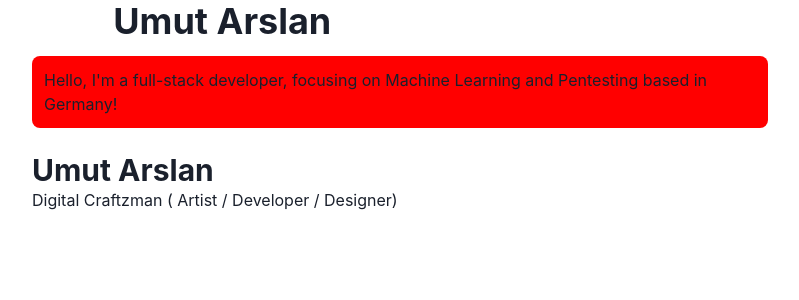
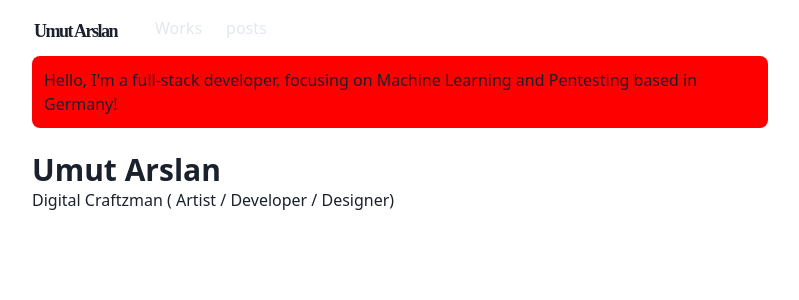
Before and after one commit to uarslan-git/portfolio, a Next.js app: page / in a window 1280 px wide. Shown: the top 300 px of the page, without its empty margins (240-1039 px from the left). Built offline with nearby package versions, Linux system fonts and the light colour scheme.

Commit message:
add navigation & base layout

```diff
--- a/components/layouts/main.js
+++ b/components/layouts/main.js
@@ -2,16 +2,18 @@ import { Box, Container } from "@chakra-ui/react";
 import Head from "next/head";
 import React from "react";
 import Navbar from "../navbar.js";
+import { useRouter } from "next/router.js";
 
 const Main = ({children, router}) => {
+    const {asPath} = useRouter
     return (
         <Box as="main" pb={8}>
             <Head>
-                <meta name="viewport" content="width=device-width"/>
+                <meta name="viewport" content="width=device-width, initial-scale=1"/>
                 <title>Umut Arslan - Home Page</title>
             </Head>
 
-            <Navbar/>
+            <Navbar path={asPath}/>
 
             <Container maxW="container.md" pt={14}>
                 {children}
--- a/components/logo.js
+++ b/components/logo.js
@@ -1,16 +1,33 @@
-import styled from "@emotion/styled";
-import { Link, Text } from "@chakra-ui/layout";
+import styled from "@emotion/styled"
+import { Link, Text } from "@chakra-ui/layout"
+import { useColorModeValue } from "@chakra-ui/system"
+import { M_PLUS_Rounded_1c } from "next/font/google";
 
 const LogoBox = styled.span`
+    font-weight: bold;
+    font-size: 18px;
+    display: inline-flex;
+    align-items: center;
+    height: 30px;
+    line-height: 20px;
+    padding: 10px;
+
+    &:hover img {
+        transform: rotate(20deg);
+    }
 `
 
 const Logo = () => {
-    const footPrintImg = `Image`;
+    const footPrintImg = `Image`
 
     return (
         <Link href="/">
             <LogoBox>
-                <Text>
+                <Text
+                    color={useColorModeValue("gray.800", "whiteAlpha.900")}
+                    fontFamily={"M_PLUS_Rounded_1c"}
+                    fontWeight={"bold"}
+                >
                     Umut Arslan
                 </Text>
             </LogoBox>
--- a/components/navbar.js
+++ b/components/navbar.js
@@ -1,9 +1,20 @@
-import { Box, Container, Flex, Heading } from "@chakra-ui/layout"
+import { Box, Container, Flex, Heading, Link, Stack } from "@chakra-ui/layout"
 import { useColorModeValue } from "@chakra-ui/color-mode"
-import Logo from "./logo.js";
+import Logo from "./logo.js"
 
 const LinkItem = ({ href, path, children }) => {
-    return <Link href={href}>{children}</Link>
+    const active = path === href
+    const inactiveColor = useColorModeValue("gray.200", "whiteAlpha.900")
+    return (
+        <Link
+            p={2}
+            bg={active ? "glassTeal" : undefined}
+            color={active ? "#202023" : inactiveColor}
+            href={href}
+        >
+            {children}
+        </Link>
+    )
 }
 
 const Navbar = (props) => {
@@ -14,16 +25,38 @@ const Navbar = (props) => {
             position={"fixed"}
             w="100%"
             bg={useColorModeValue("#ffffff40", "#20202380")}
-            style={{backdropFilter: 'blur(10px)'}}
+            style={{ backdropFilter: "blur(10px)" }}
             zIndex={1}
             {...props}
         >
-            <Container>
-                <Flex>
-                    <Heading>
-                    <Logo/>
+            <Container
+                display={"flex"}
+                p={2}
+                maxW={"container.md"}
+                wrap="wrap"
+                alignContent={"center"}
+                justifyContent={"space-between"}
+            >
+                <Flex alignContent={"center"} mr={5}>
+                    <Heading as="h1" size="lg" letterSpacing={'tighter'}>
+                        <Logo />
                     </Heading>
                 </Flex>
+                <Stack
+                    direction={{ base: "column", md: "row"}}
+                    display={{ base: 'none', md: 'flex'}}
+                    width={{ base: "full", md: 'auto'}}
+                    alighItems="center"
+                    flexGrow={1}
+
+                >
+                    <LinkItem href={"/works"} path={path}>
+                        Works
+                    </LinkItem>
+                    <LinkItem href={"/posts"} path={path}>
+                        posts
+                    </LinkItem>
+                </Stack>
             </Container>
         </Box>
     )
--- /dev/null
+++ b/components/theme.js
@@ -0,0 +1,11 @@
+import { extendTheme } from "@chakra-ui/react"
+
+const theme = extendTheme({
+    initialColorMode: "dark",
+    fonts: {
+        heading: "M PLUS Rounded 1c, sans-serif",
+        body: "M PLUS Rounded 1c, sans-serif",
+    },
+})
+
+export default theme
--- a/pages/_app.js
+++ b/pages/_app.js
@@ -1,12 +1,14 @@
-import Layout from "../components/layouts/main";
-import { ChakraProvider, extendTheme } from "@chakra-ui/react"; // Use ChakraProvider
+import Layout from "../components/layouts/main"
+import { ChakraProvider, extendTheme } from "@chakra-ui/react" // Use ChakraProvider
+import theme from "../components/theme.js"
+import Head from "next/head"
 
 export default function MyApp({ Component, pageProps }) {
-  return (
-    <ChakraProvider>
-      <Layout>
-        <Component {...pageProps} />
-      </Layout>
-    </ChakraProvider>
-  );
+    return (
+        <ChakraProvider theme={theme}>
+            <Layout>
+                <Component {...pageProps} />
+            </Layout>
+        </ChakraProvider>
+    )
 }
--- a/theme.ts
+++ /dev/null
@@ -1,10 +0,0 @@
-import { extendTheme, type ThemeConfig } from '@chakra-ui/react'
-
-const config: ThemeConfig = {
-    initialColorMode: 'dark',
-    useSystemColorMode: false,
-}
-
-const theme = extendTheme({ config })
-
-export default theme
```
Also changed, not shown: 1 other file (tests, documents, lock files or other folders).
